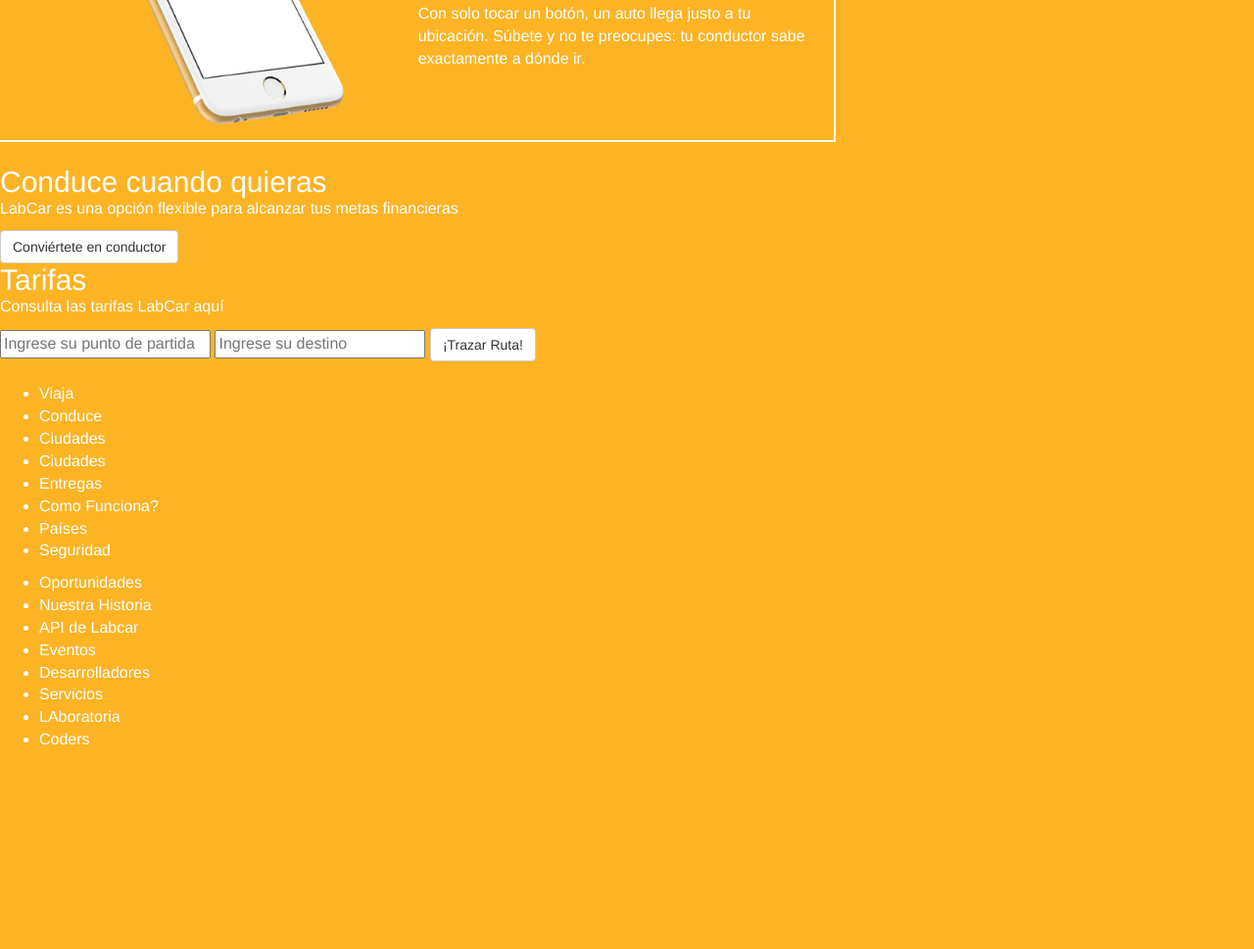
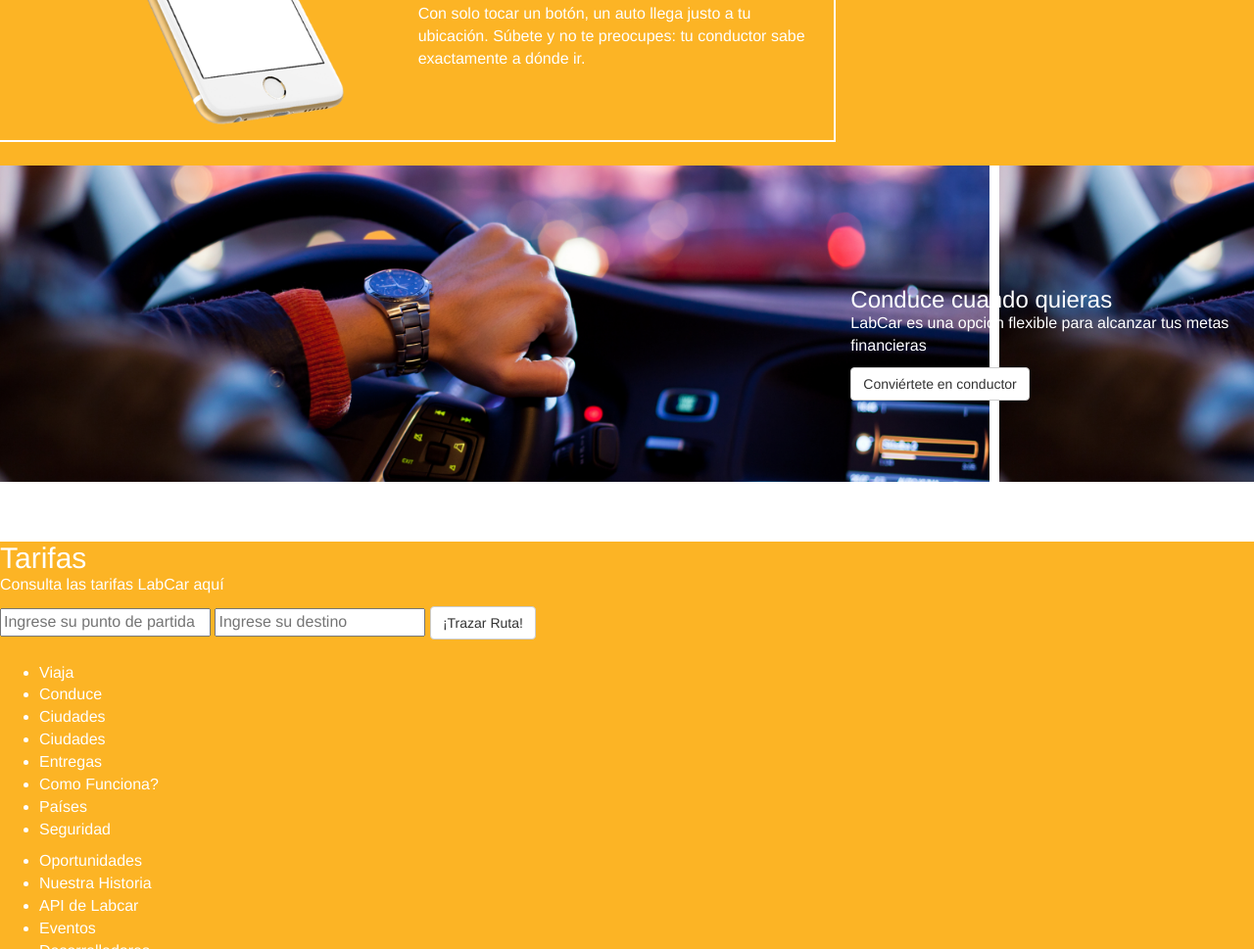
Before and after one commit to Annakluz/AnnaLuz-Sprint4, a plain HTML site: page index.html in a window 1280 px wide. Shown: the part 987-1956 px from the top of the page at 98% size. Before the commit the page ends 1764 px from the top, so only its background shows below. Drawn offline with nearby package versions, Linux system fonts and the light colour scheme.

Commit message:
seccion3

```diff
--- a/css/styles.css
+++ b/css/styles.css
@@ -84,3 +84,15 @@
     border-right: white solid .3vh;
     border-top: white solid .3vh;
 }
+
+.contenido3{
+    background-image: url(../img/conductor.png);
+    height: 48vh;
+}
+
+.recCuandoquieras{
+    padding-bottom: 15.5vh;
+    padding-top: 15.5vh;
+
+
+}
--- a/index.html
+++ b/index.html
@@ -80,9 +80,12 @@
                     </div>
                 </div>
             </section>
-            <section class="contenido">
-                <div class="recCuandoquieras">
-                    <h2 class="titulo">Conduce cuando quieras</h2>
+
+     <!--COMIENZA SECCION 3 -->
+            <section class="contenido3">
+               <div class="col-md-8"></div>
+                <div class="recCuandoquieras col-md-4">
+                    <h3 class="titulo">Conduce cuando quieras</h3>
                     <p class="texto">LabCar es una opción flexible para alcanzar tus metas financieras</p>
                     <button class="boton btn btn-default">Conviértete en conductor </button>
                 </div>
```
Also changed, not shown: img/conductor.png (added).
